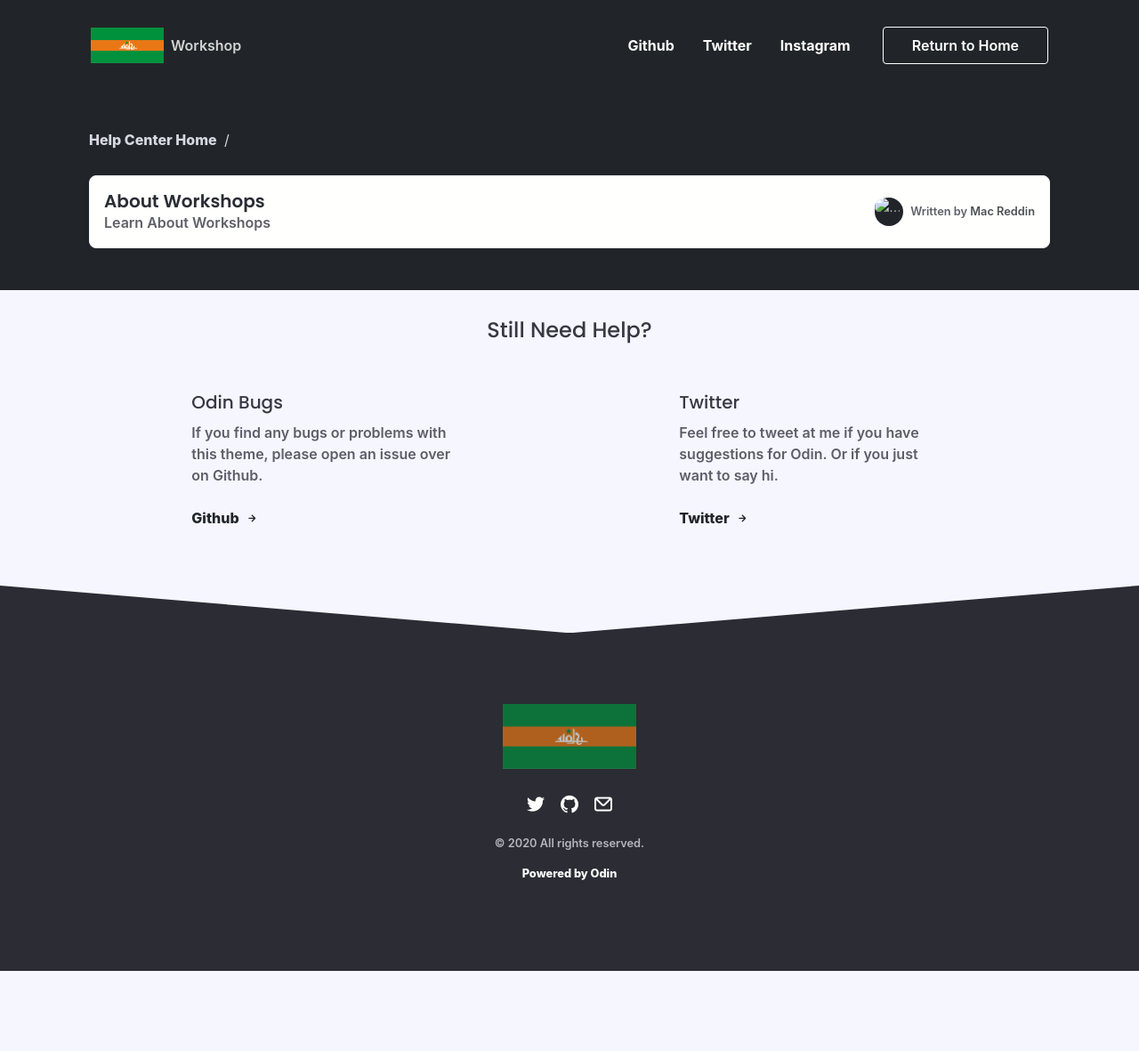
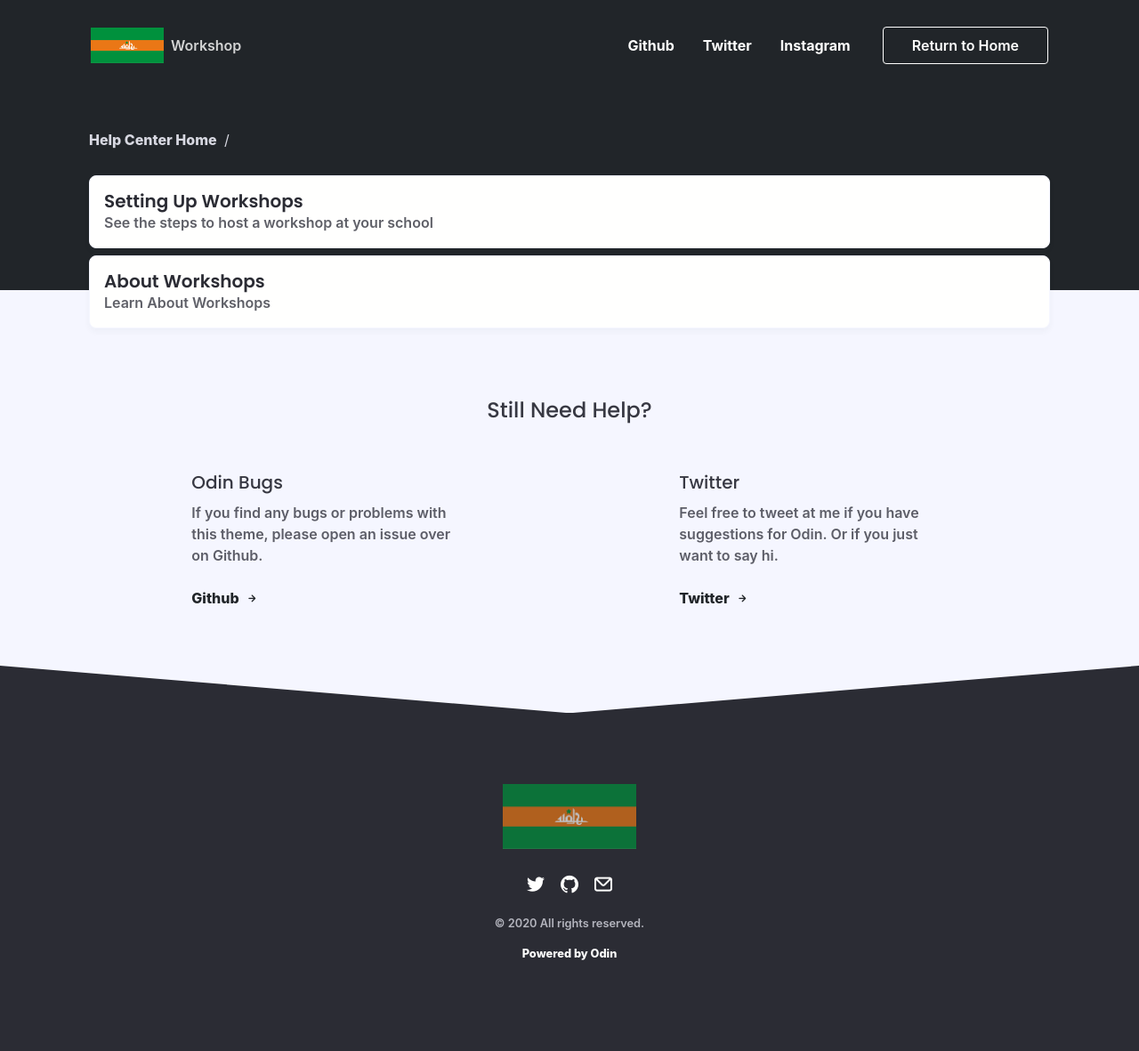
Before and after one commit to JeremyXie123/JeremyXie123.github.io, a Jekyll site: the page built from for-students.html, in a window 1280 px wide. Shown: the whole page at 89% size. Built offline with Jekyll 4.4.1, drawn with Linux system fonts in a browser that asks for light colours; nearby versions of some CDN libraries; some web fonts are replaced; comment, search, counter and statistics services are not loaded; before the commit the page ends 1091 px from its top, so only the background shows below that.

Commit message:
change data 9

```diff
--- a/_config.yml
+++ b/_config.yml
@@ -25,7 +25,7 @@ url: https://jeremyxie123.github.io # the base hostname AND PROTOCOL for your si
 permalink: /:categories/:title
 
 content_type: Workshop #Define whether this is a knowledge base, help center, or something else
-use_authors: true #Set this to false to disable showing post authors
+use_authors: false #Set this to false to disable showing post authors
 
 brand_logo: logo.png
 brand_name: InnoVision
--- a/_posts/For Teachers/2020-03-06-Learn-To-Setup.md
+++ b/_posts/For Teachers/2020-03-06-Learn-To-Setup.md
@@ -0,0 +1,10 @@
+---
+layout: post
+title: "Setting Up Workshops"
+date: 2020-03-06 08:44:38 -0400
+category: for-students
+author: mac
+short-description: See the steps to host a workshop at your school
+---
+
+**Workshops are a method we use to enrich the education of youth.**
```
